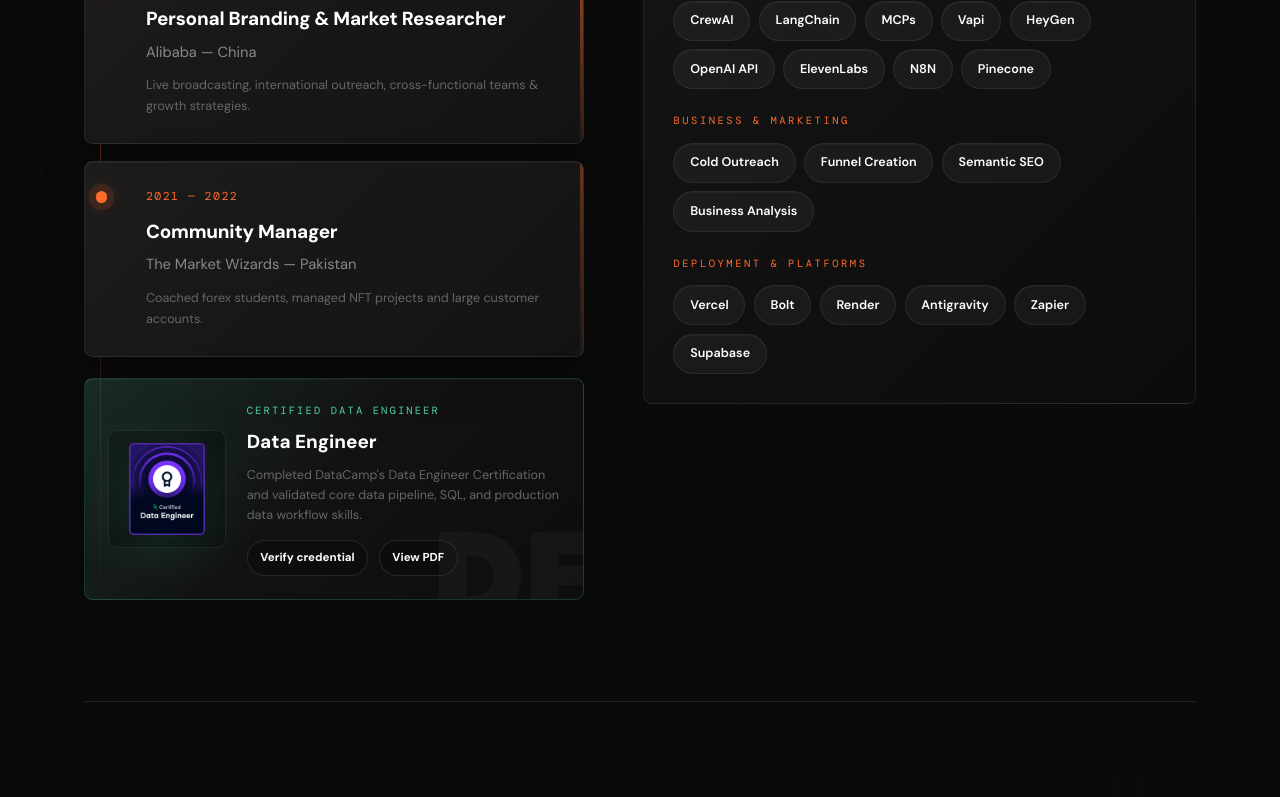
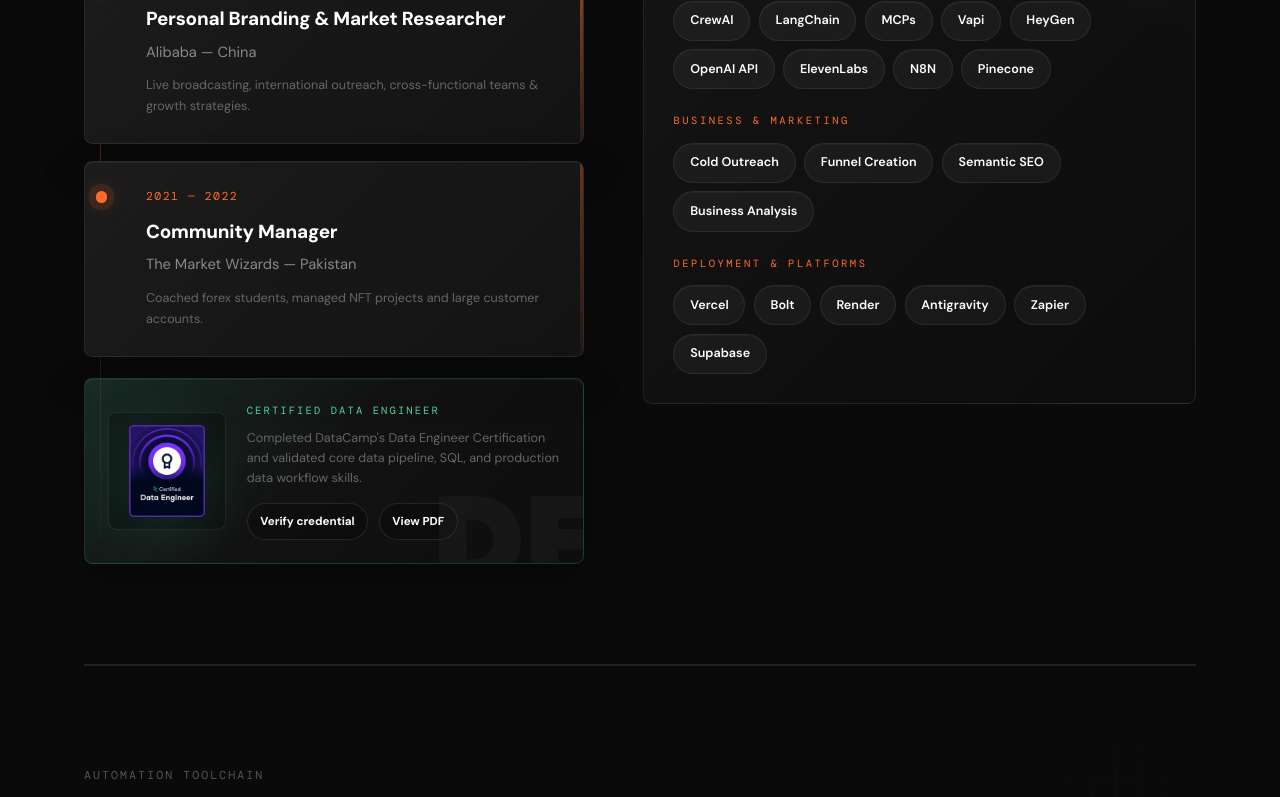
Before and after one commit to akhi-labs/portfolio, a Next.js app: page / in a window 1280 px wide. Shown: the part 2758-3555 px from the top of the page. Built offline with nearby package versions, Linux system fonts and the light colour scheme.

Commit message:
Remove duplicate certification heading

```diff
--- a/app/globals.css
+++ b/app/globals.css
@@ -757,6 +757,7 @@ main { padding-top: 60px; }
   color: var(--text-tertiary);
   font-size: 12px;
   line-height: 1.6;
+  margin-top: 8px;
 }
 
 .credential-actions {
--- a/app/page.tsx
+++ b/app/page.tsx
@@ -127,7 +127,6 @@ export default function HomePage() {
               </div>
               <div className="credential-content">
                 <span className="credential-eyebrow">CERTIFIED DATA ENGINEER</span>
-                <h3>Data Engineer</h3>
                 <p>Completed DataCamp&apos;s Data Engineer Certification and validated core data pipeline, SQL, and production data workflow skills.</p>
                 <div className="credential-actions">
                   <a href="https://www.datacamp.com/certificate/DE0014010483636" target="_blank" rel="noopener noreferrer">Verify credential</a>
```
